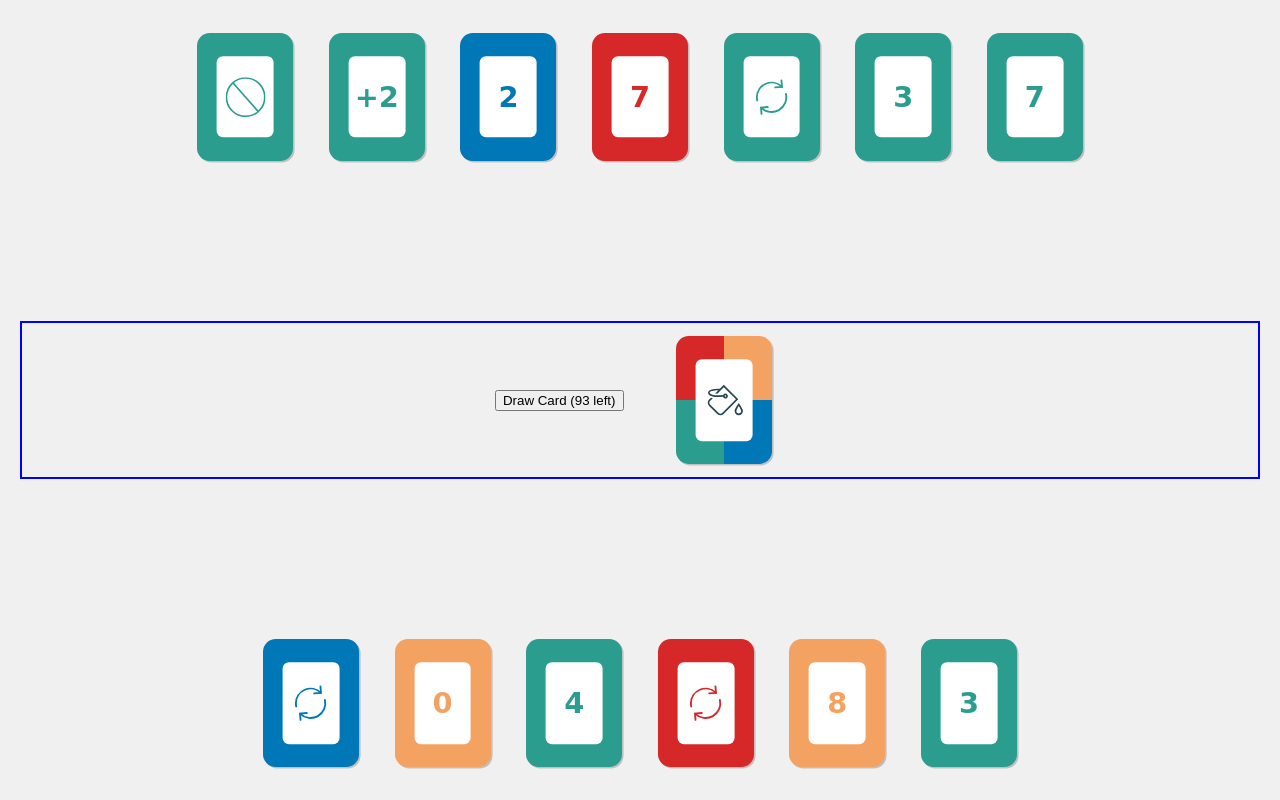
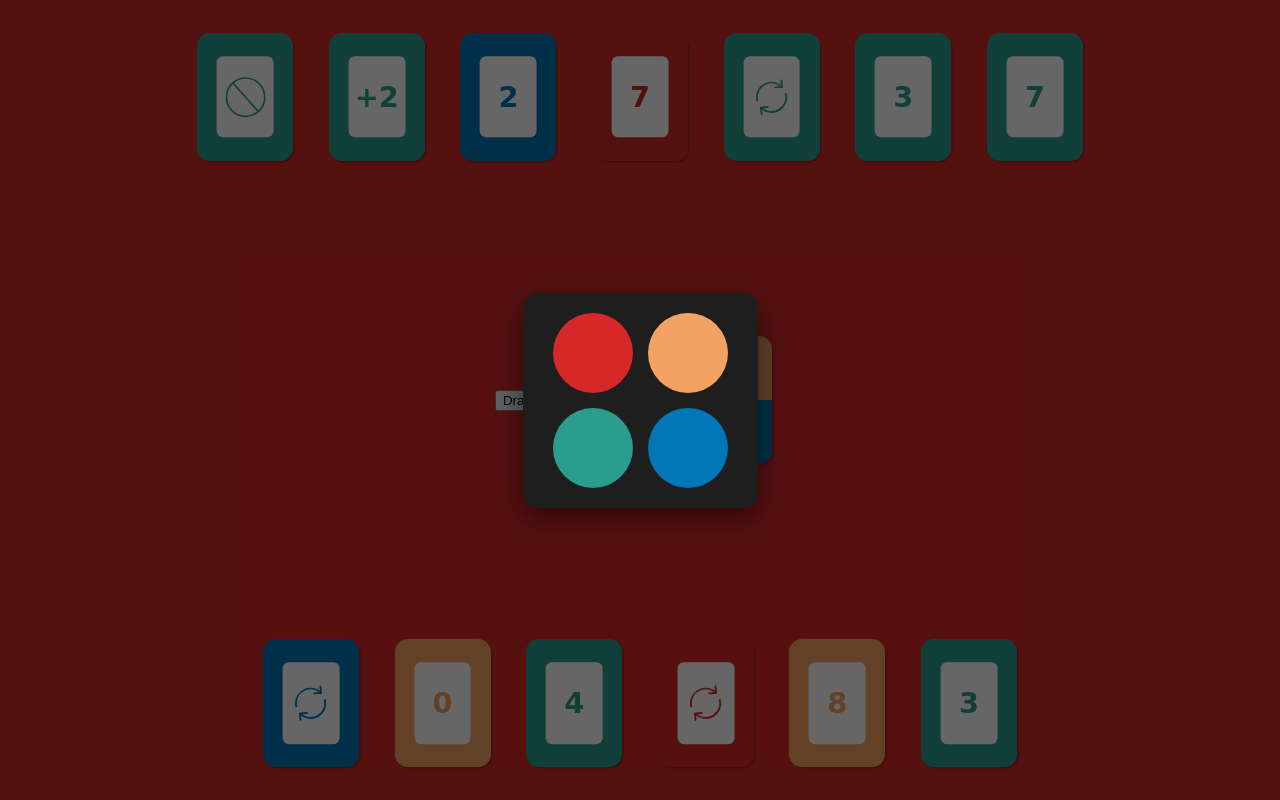
Before and after one commit to HmmamBabiKhouja/UNO, a React (Vite) app: page / in a window 1280 px wide. Both pictures are taken after a click on the element 640 px from the left and 703 px from the top of the page. Built offline with nearby package versions, Linux system fonts and the light colour scheme.

Commit message:
feat: add ColorPicker component for color selection; enhance Game logic to manage background color and player color choice

```diff
--- /dev/null
+++ b/src/component/ColorPicker.jsx
@@ -0,0 +1,16 @@
+import { useState } from "react";
+
+export default function ColorPicker({onPick}){
+    return (
+        <div className="color-picker-overlay">
+            <div className="color-picker">
+                <div className="color-options">
+                    <button className="card-red color-btn" onClick={()=> onPick("red")}></button>
+                    <button className="card-yellow color-btn" onClick={()=> onPick("yellow")}></button>
+                    <button className="card-green color-btn" onClick={()=> onPick("green")}></button>
+                    <button className="card-blue color-btn" onClick={()=> onPick("blue")}></button>
+                </div>
+            </div>
+        </div>
+    )
+}
--- a/src/game.jsx
+++ b/src/game.jsx
@@ -3,6 +3,7 @@ import {getNewShffledDeck} from "./component/utility/Deck";
 import Card from "./component/Card"
 import Board from "./component/Board"
 import _default from "eslint-plugin-react-refresh";
+import ColorPicker from "./component/ColorPicker";
 
 
 export default function Game(){
@@ -13,7 +14,11 @@ export default function Game(){
     const [discardPile, setDiscardPile] = useState([])
     const [currentColor, setCurrentColor] = useState(null);
     const [isPlayerTurn, setIsPlayerTurn] = useState(true);
+    const [showPicker, setShowPicker] = useState(false)
+    const [backGroundColor, setBackGroundColor] = useState([])
     const topCard = discardPile[discardPile.length-1]
+
+
 
     useEffect(() =>{
         const newDeck = getNewShffledDeck();
@@ -23,12 +28,20 @@ export default function Game(){
         const firstCard = remainingDeck.pop()
 
         setDeck(newDeck);
+        setPlayerHand(playerCards);
+        setCompHand(compCards);
         setDrawPile(remainingDeck)
         setDiscardPile([firstCard])
-        setPlayerHand(playerCards);
-        setCompHand(compCards);
-        setCurrentColor(firstCard.color === "wild" ? "red" : firstCard.color); // default to red for wild
+        setCurrentColor(firstCard.color === "wild" ? "red" : firstCard.color);
+        setBackGroundColor(firstCard.color)// default to red for wild
     },[])
+
+    const handleColorPicker =(color)=>{
+        setCurrentColor(color)
+        setShowPicker(false)
+        setBackGroundColor(color)
+
+    }
 
     const playCard =(card, index, hand)=>{
         const topCard = discardPile[discardPile.length-1]
@@ -48,9 +61,7 @@ export default function Game(){
 
                 // Handle special cards
                 if(card.color === "wild" || card.value === "+4"){
-                    // For simplicity, set to red; in real game, prompt user
-                    setCurrentColor("red");
-                    alert("is's red")
+                    setShowPicker(true)
                 }
                 if(card.value === "+4"){
                     // Draw 4 cards for the opponent
@@ -78,12 +89,9 @@ export default function Game(){
         setIsPlayerTurn(false); // end turn after drawing
     }
 
-    const plus4 =()=>{
-
-    }
-
     return (
-        <div className="game">
+        <div className={`game background-${backGroundColor}`}>
+            {showPicker && <ColorPicker onPick={handleColorPicker}/>}
             <div className="hand comp-hand">
                 {compHand.map((card, index)=>(
                     <Card
--- a/src/index.css
+++ b/src/index.css
@@ -79,22 +79,30 @@ html{
   pointer-events: none;
 }
 
-.card-red,.square-red{
+.card-red,
+.square-red,
+.background-red{
   background: var(--red);
   color: var(--red);
 }
 
-.card-blue,.square-blue {
+.card-blue,
+.square-blue,
+.background-blue {
   background: var(--blue);
   color: var(--blue);
 }
 
-.card-green,.square-green{
+.card-green,
+.square-green,
+.background-green{
   background: var(--green);
   color: var(--green);
 }
 
-.card-yellow,.square-yellow{
+.card-yellow,
+.square-yellow,
+.background-yellow{
   background: var(--yellow);
   color: var(--yellow);
 }
@@ -138,7 +146,6 @@ html{
   justify-content: center;
   align-items: center;
   gap:40px;
-  border: 2px solid blue;
 
 }
 
@@ -149,10 +156,49 @@ html{
   align-self: center;
 }
 
-.comp-hand{
+.color-picker-overlay {
+  position: fixed;
+  top: 0;
+  left: 0;
+  width: 100%;
+  height: 100%;
+  background: rgba(0, 0, 0, 0.6);
 
+  display: flex;
+  justify-content: center;
+  align-items: center;
+
+  z-index: 1000;
 }
 
-.player-hand{
+.color-picker {
+  background: #1e1e1e;
+  padding: 20px 30px;
+  border-radius: 15px;
+  text-align: center;
+  color: white;
 
+  box-shadow: 0 10px 30px rgba(0,0,0,0.5);
 }
+
+.color-options {
+  display: grid;
+  grid-template-columns: repeat(2, 80px);
+  gap: 15px;
+  justify-content: center;
+}
+
+.color-btn {
+  width: 80px;
+  height: 80px;
+  border-radius: 50%;
+  border: none;
+  cursor: pointer;
+
+  transition: transform 0.2s ease, box-shadow 0.2s ease;
+}
+
+.color-btn:hover {
+  transform: scale(1.1);
+  box-shadow: 0 5px 15px rgba(255,255,255,0.3);
+}
```
